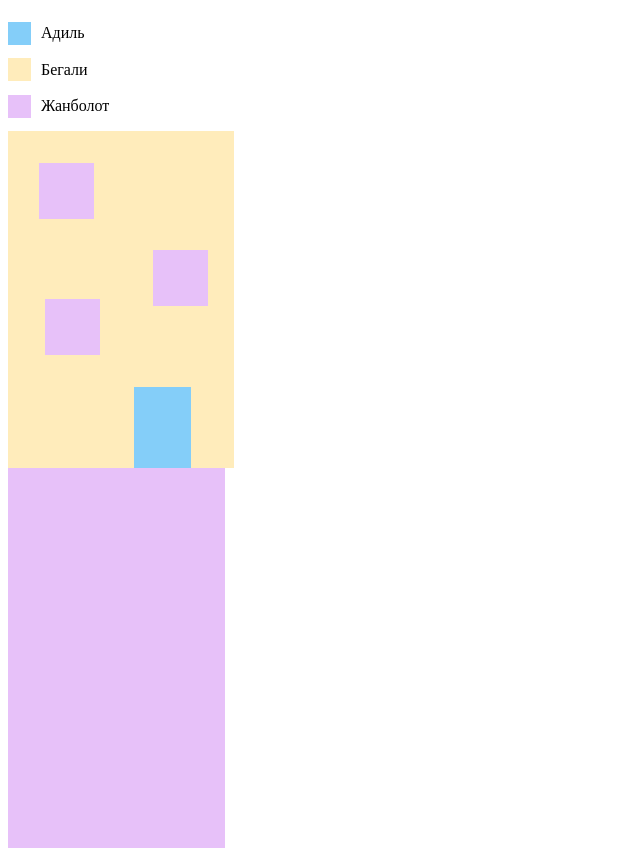
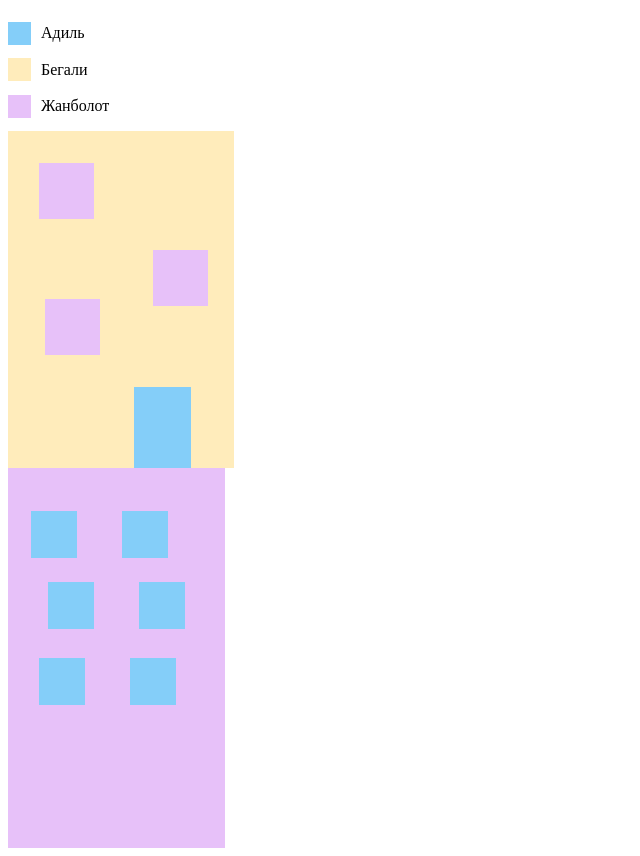
Before and after one commit to ZhanbolotAbdrasilov17/team_work, a plain HTML site: page index.html in a window 1280 px wide. Shown: the whole page, without its empty margins (0-640 px from the left). Drawn offline with Linux system fonts and the light colour scheme.

Commit message:
add blue windows

```diff
--- a/index.html
+++ b/index.html
@@ -39,6 +39,12 @@
     </div>
 
     <div class="purple-house">
+        <div class="blue-house-window1"></div>
+        <div class="blue-house-window2"></div>
+        <div class="blue-house-window3"></div>
+        <div class="blue-house-window4"></div>
+        <div class="blue-house-window5"></div>
+        <div class="blue-house-window6"></div>
 
     </div>
 
--- a/style.css
+++ b/style.css
@@ -85,11 +85,65 @@
    background: #84CEF9;
  }
 
- .purple-house{
-
-  width: 217px;
-  height: 380px;
-
-  background: #E7C1F9;
+ .purple-house {
+   width: 217px;
+   height: 380px;
+   background: #E7C1F9;
+   position: relative;
 
  }
+
+ .blue-house-window1 {
+   position: absolute;
+   width: 46px;
+   height: 47px;
+   left: 23px;
+   top: 43px;
+   background: #84CEF9;
+ }
+
+ .blue-house-window2 {
+   position: absolute;
+   width: 46px;
+   height: 47px;
+   left: 114px;
+   top: 43px;
+   background: #84CEF9;
+ }
+
+ .blue-house-window3 {
+   position: absolute;
+   width: 46px;
+   height: 47px;
+   left: 40px;
+   top: 114px;
+   background: #84CEF9;
+ }
+
+
+ .blue-house-window4 {
+   position: absolute;
+   width: 46px;
+   height: 47px;
+   left: 131px;
+   top: 114px;
+   background: #84CEF9;
+ }
+
+ .blue-house-window5 {
+   position: absolute;
+   width: 46px;
+   height: 47px;
+   left: 31px;
+   top: 190px;
+   background: #84CEF9;
+ }
+
+ .blue-house-window6 {
+   position: absolute;
+   width: 46px;
+   height: 47px;
+   left: 122px;
+   top: 190px;
+   background: #84CEF9;
+ }
```
